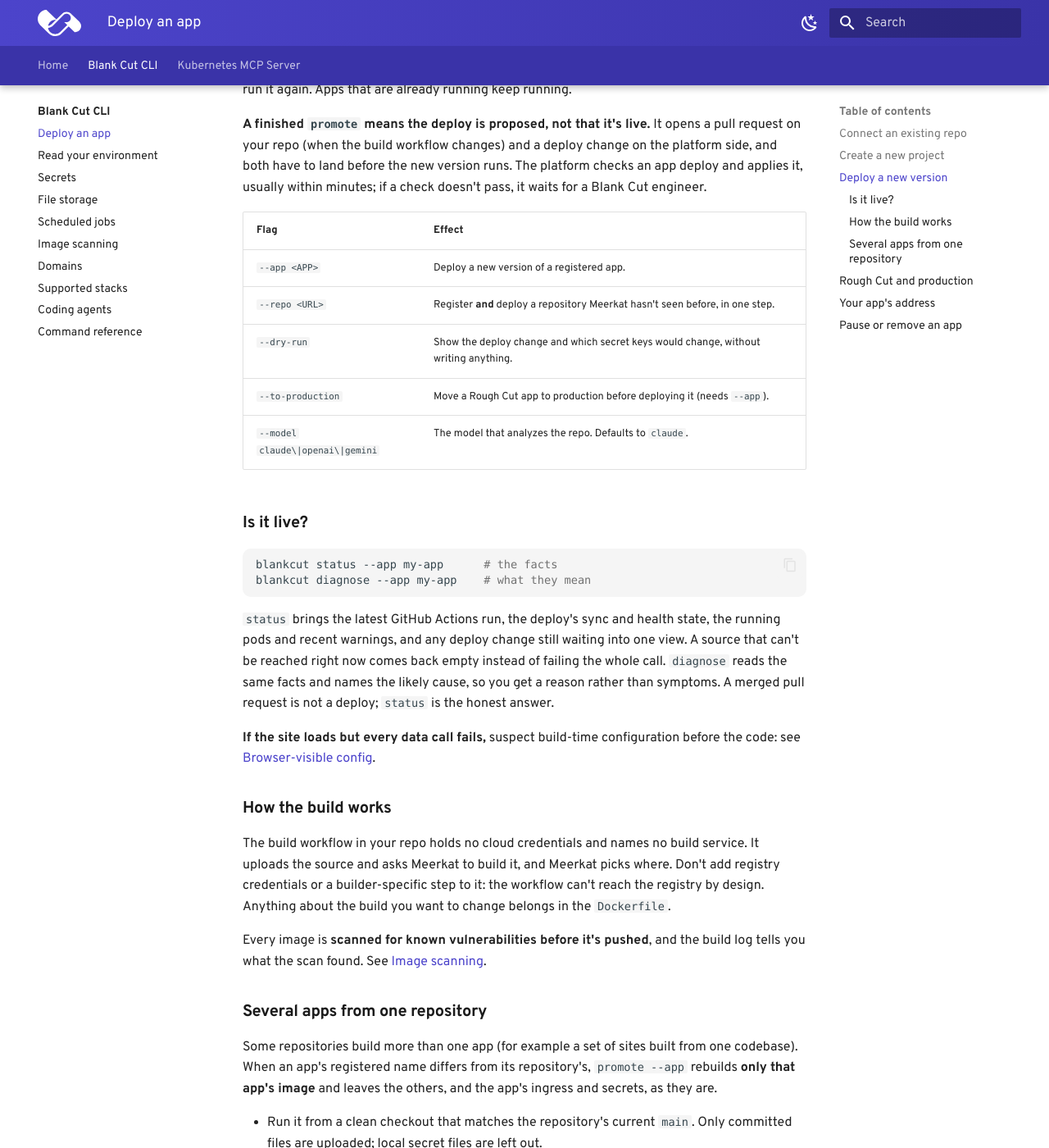
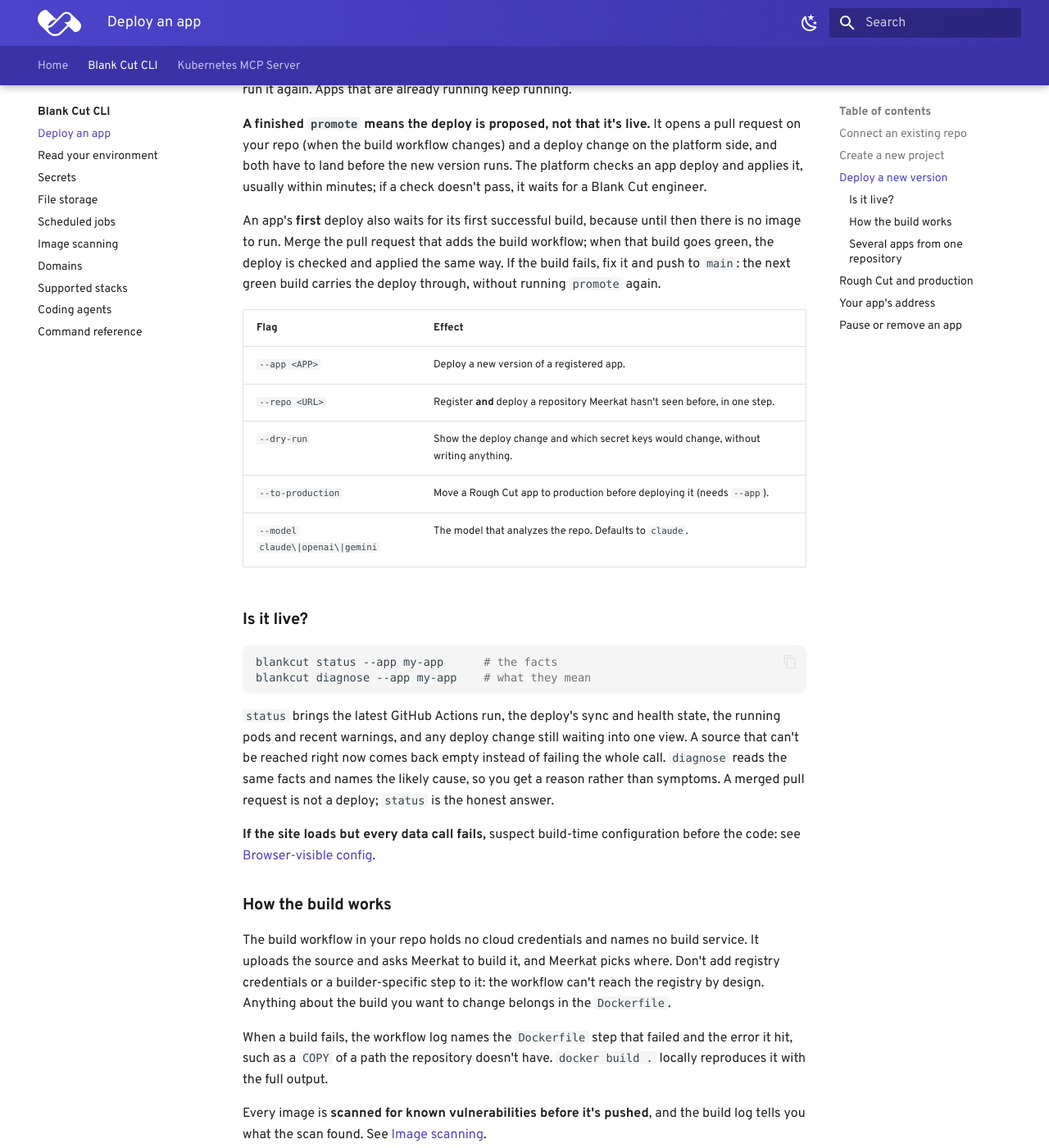
Before and after one commit to Blankcut/blankcut-docs, an MkDocs documentation site: the page built from docs/cli/deploy.md, in a window 1280 px wide and 1400 px high, scrolled down 3054 px. Shown: the whole window at 82% size. Built offline with MkDocs 1.6.1 and Material for MkDocs 9.7.7, drawn with Linux system fonts in a browser that asks for light colours; some web fonts are replaced.

Commit message:
docs(deploy): first deploys wait for the first green build; failed builds name the step
A first deploy is now checked and applied once the app's first build
succeeds, with no second `promote` after fixing a failed build. A failed
build's log names the Dockerfile step that failed and the error.

Co-Authored-By: Claude <noreply@anthropic.com>

```diff
--- a/docs/cli/deploy.md
+++ b/docs/cli/deploy.md
@@ -138,6 +138,12 @@ deploy change on the platform side, and both have to land before the new
 version runs. The platform checks an app deploy and applies it, usually within
 minutes; if a check doesn't pass, it waits for a Blank Cut engineer.
 
+An app's **first** deploy also waits for its first successful build, because
+until then there is no image to run. Merge the pull request that adds the build
+workflow; when that build goes green, the deploy is checked and applied the same
+way. If the build fails, fix it and push to `main`: the next green build carries
+the deploy through, without running `promote` again.
+
 | Flag | Effect |
 |---|---|
 | `--app <APP>` | Deploy a new version of a registered app. |
@@ -171,6 +177,10 @@ service. It uploads the source and asks Meerkat to build it, and Meerkat picks
 where. Don't add registry credentials or a builder-specific step to it: the
 workflow can't reach the registry by design. Anything about the build you want
 to change belongs in the `Dockerfile`.
+
+When a build fails, the workflow log names the `Dockerfile` step that failed and
+the error it hit, such as a `COPY` of a path the repository doesn't have.
+`docker build .` locally reproduces it with the full output.
 
 Every image is **scanned for known vulnerabilities before it's pushed**, and the
 build log tells you what the scan found. See [Image scanning](scan.md).
```
